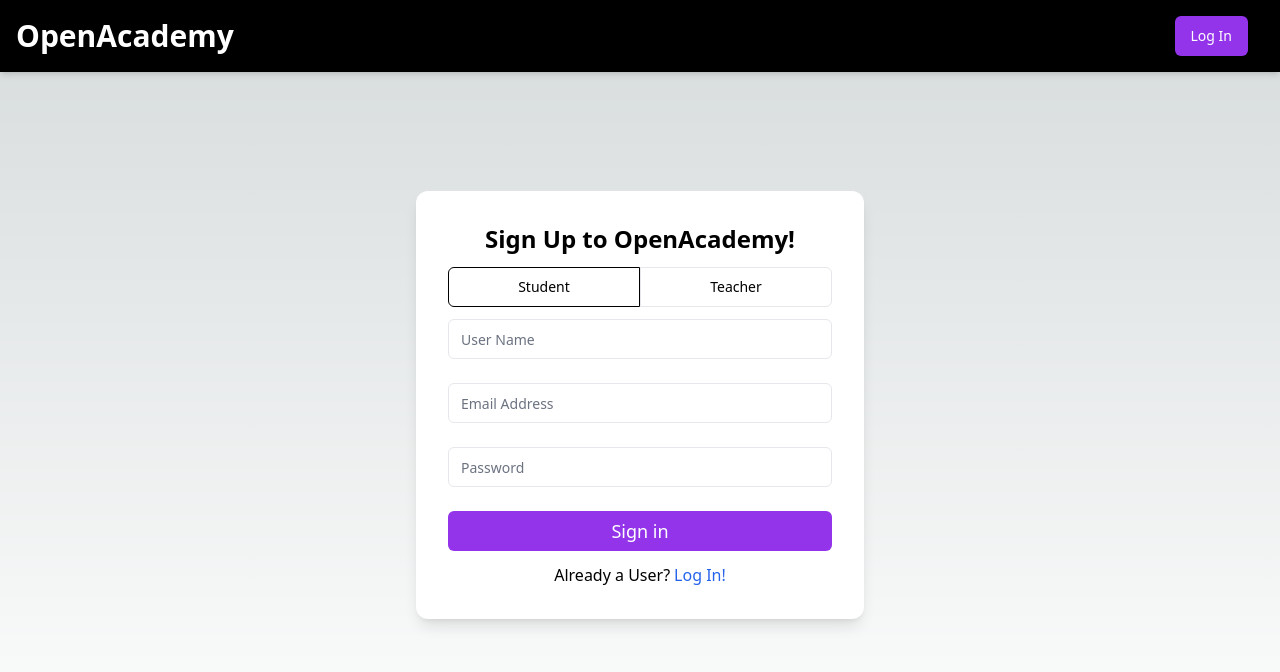
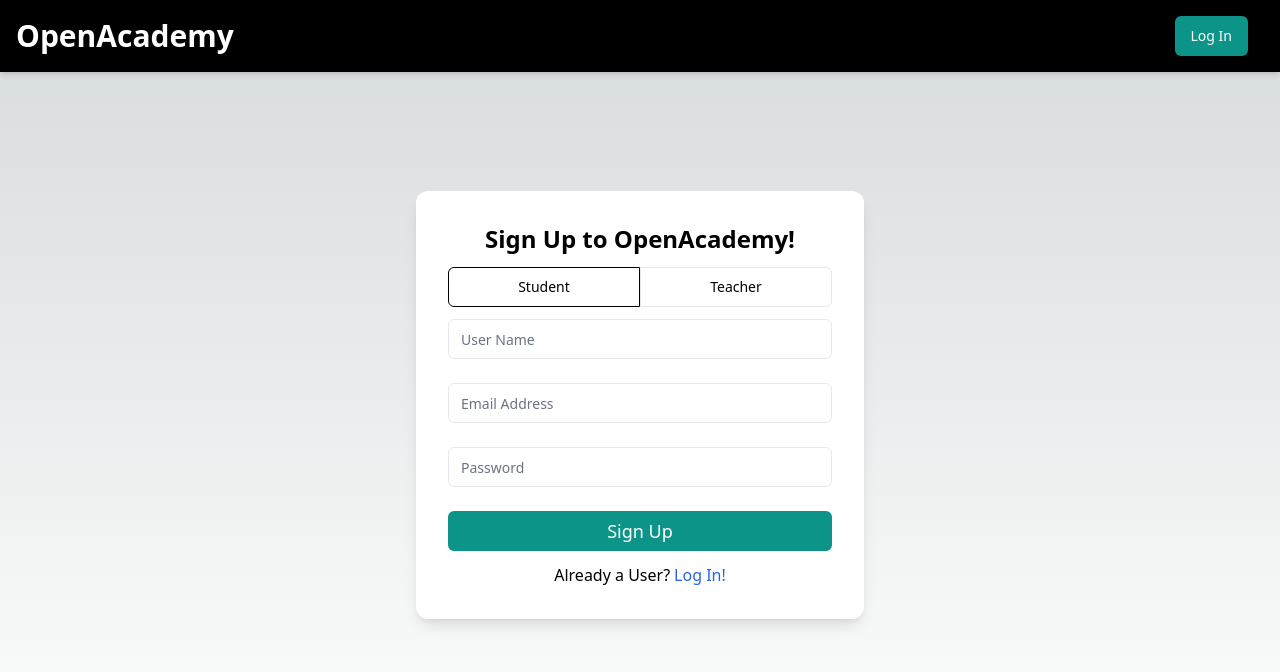
Before and after one commit to Abhishekohm/fyp, a Next.js app: page /signup in a window 1280 px wide. Shown: the top 672 px of the page. Built offline with nearby package versions, Linux system fonts and the light colour scheme.

Commit message:
login signup UI

```diff
--- a/src/app/course/[courseId]/page.tsx
+++ b/src/app/course/[courseId]/page.tsx
@@ -187,35 +187,21 @@ export default function Course({ params }) {
                 onEnded={videoEnded}
                 // playIcon={<button>Play</button>}
                 // light={true}
-                url={selectedCurriculum.content}
+                url={selectedCurriculum?.content}
                 controls={true}
                 pip={true}
-<<<<<<< HEAD
               /> )
               : (!loading && <Worker workerUrl="https://unpkg.com/pdfjs-dist@3.4.120/build/pdf.worker.js">
               <div style={{ height: '500px',border: '1px solid rgba(0, 0, 0, 0.3)', }}>
                   <Viewer
-=======
-              />
-            ) : (
-              !loading && (
-                <Worker workerUrl="https://unpkg.com/pdfjs-dist@3.4.120/build/pdf.worker.js">
-                  <div
-                    style={{
-                      height: "500px",
-                      border: "1px solid rgba(0, 0, 0, 0.3)",
-                    }}
-                  >
-                    <Viewer
->>>>>>> 8d1eeb0780d3e793ee551a8f25e7eb43b9a1859f
-                      fileUrl={selectedCurriculum.content}
+                      fileUrl={selectedCurriculum?.content}
                       plugins={[defaultLayoutPluginInstance]}
                       theme="dark"
                     />
                   </div>
                 </Worker>
               )
-            )}
+            }
           </div>
           <div className="mb-4">
             <Tabs>
--- a/src/components/component/signup.tsx
+++ b/src/components/component/signup.tsx
@@ -141,7 +141,7 @@ export default function Signup() {
       <div className="h-screen">
         <header className="flex items-center justify-between h-auto px-4 bg-black shadow-md">
           <div className="text-3xl font-bold text-white">OpenAcademy</div>
-          <Button className="px-4 py-2 m-4 bg-purple-600 text-white rounded-md">
+          <Button className="px-4 py-2 m-4 bg-teal-600 text-white rounded-md">
             <Link href="/login">Log In</Link>
           </Button>
         </header>
@@ -201,10 +201,11 @@ export default function Signup() {
 
 
               <Button
-                className="w-full bg-purple-600 text-white text-lg"
+                className="w-full bg-teal-600 text-white text-lg"
                 type="submit"
+                disabled={loading}
               >
-                {loading ? "Hang tight, we're on it..." : "Sign in"}
+                {loading ? "Hang tight, we're on it..." : "Sign Up"}
               </Button>
             </form>
 
```
Also changed, not shown: src/app/instructor/courses/page.tsx (+6 -12 lines).
